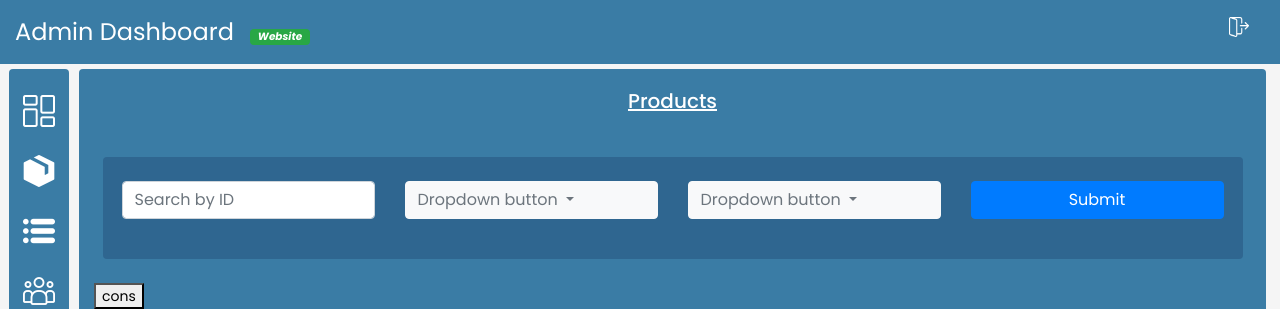
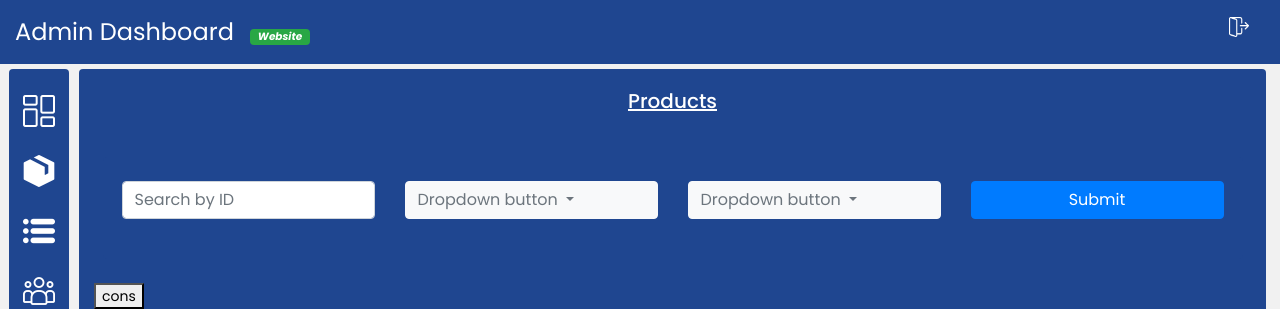
Before and after one commit to Project-g3/E_commerce, an Angular app in the folder Camerent-Front/: page /admin-dashboard/products in a window 1280 px wide. Shown: the top 309 px of the page. Built offline with nearby package versions, Linux system fonts and the light colour scheme; no server answers.

Commit message:
colors set to variable to easy change

```diff
--- a/Camerent-Front/src/app/Components/Common/footer/footer.component.html
+++ b/Camerent-Front/src/app/Components/Common/footer/footer.component.html
@@ -1,7 +1,7 @@
 
-<div class="container-fluid  nav-color " style="height: 300px;">
+<div class="container-fluid footer-container nav-color h-100" >
 
-    <div class="row">
+    <div class="row h-100">
         <div class="col-6 col-lg-4 ">
 
             <div class="my-4 mx-auto ">
--- a/Camerent-Front/src/app/Components/Common/navbar/navbar.component.html
+++ b/Camerent-Front/src/app/Components/Common/navbar/navbar.component.html
@@ -1,5 +1,5 @@
 
-    <nav class=" navbar navbar-expand-lg container-fluid body nav-color text-white py-3 mt-3 ">
+    <nav class=" navbar navbar-expand-lg container-fluid body nav-color text-white py-4  ">
         <a class="navbar-brand pl-5 " routerLink="">Camarent</a>
         <button class="navbar-toggler" type="button" data-toggle="collapse" data-target="#navbarNav" aria-controls="navbarNav" aria-expanded="false" aria-label="Toggle navigation">
           <img src="assets/Main Navbar/burgerMenu.png" alt="" width="40px">
--- a/Camerent-Front/src/index.html
+++ b/Camerent-Front/src/index.html
@@ -16,7 +16,7 @@
   <link href="https://fonts.googleapis.com/css2?family=Roboto:wght@300;400;500&display=swap" rel="stylesheet">
   <link href="https://fonts.googleapis.com/icon?family=Material+Icons" rel="stylesheet">
 </head>
-<body class="mat-typography">
+<body class="mat-typography body-color">
   <app-root></app-root>
 </body>
 <script src="https://code.jquery.com/jquery-3.2.1.slim.min.js" integrity="sha384-KJ3o2DKtIkvYIK3UENzmM7KCkRr/rE9/Qpg6aAZGJwFDMVNA/GpGFF93hXpG5KkN" crossorigin="anonymous"></script>
--- a/Camerent-Front/src/styles.css
+++ b/Camerent-Front/src/styles.css
@@ -5,10 +5,10 @@
 
 /* Setting up universal colors  */
 :root {
-    --body-color: #f5f5f5;
-    --container-color: #3a7ca5;
-    --component-color: #2f6690;
-    --nav-color : #16425b;
+    --body-color: #f1f1f1;
+    --container-color: #1F4690;
+    --component-color: #1F4690;
+    --nav-color : #102242;
 }
 
 .body-color{
@@ -46,9 +46,6 @@ a:hover{
     color:white;
 }
 
-body{
-    background-color: #d9dcd6;
-}
 
 .headings{
     font-size: 1.5rem;
```
